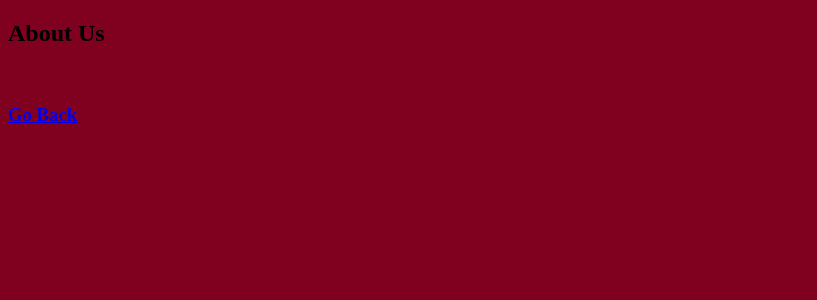
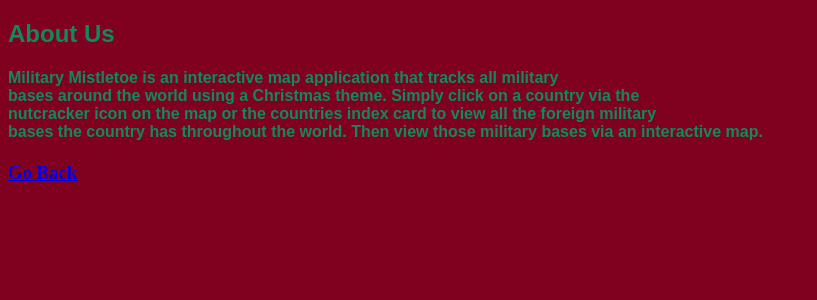
Before and after one commit to jgumerove/domestic-n-foreign-frontend, a React (Create React App) app: page /about in a window 1280 px wide. Shown: the top 300 px of the page, without its empty margins (0-817 px from the left). Built offline with nearby package versions, Linux system fonts and the light colour scheme.

Commit message:
add functinal component

```diff
--- a/src/components/About.js
+++ b/src/components/About.js
@@ -1,11 +1,13 @@
 import React from 'react'
 import BackLink from './BackLink'
+import Description from './Description'
 
 
 function About() {
     return (
         <div>
-            <h2>About Us</h2><br/>
+            <h2>About Us</h2>
+            <Description />
             <BackLink />
         </div>
     )
--- a/src/components/App.css
+++ b/src/components/App.css
@@ -16,6 +16,16 @@
     text-align: center
   }
 
+  h2 {
+    font-family: Arial, Helvetica, sans-serif;
+    color: #0f8A5F;
+  }
+
+  h4 {
+    font-family: Arial, Helvetica, sans-serif;
+    color: #0f8A5F;
+  }
+
   .country-card {
     box-shadow: 0 4px 8px 0 rgba(0,0,0,0.2);
     border-radius: 5px; /* 5px rounded corners */
--- /dev/null
+++ b/src/components/Description.js
@@ -0,0 +1,15 @@
+import React from 'react'
+
+function Description() {
+    return (
+        <h4>
+             Military Mistletoe is an interactive map application that tracks all military<br/>
+             bases around the world using a Christmas theme.  Simply click on a country via the<br/>
+             nutcracker icon on the map or the countries index card to view all the foreign military<br/>
+             bases the country has throughout the world. Then view those military bases via an interactive map.
+
+        </h4>
+    )
+}
+
+export default Description
```
